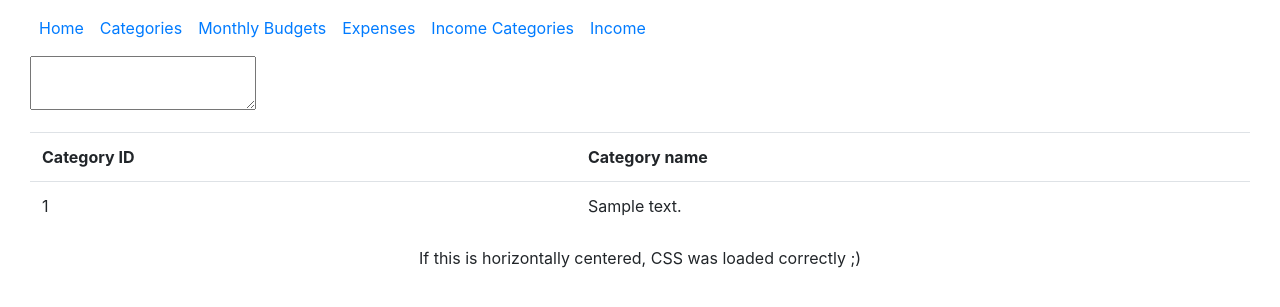
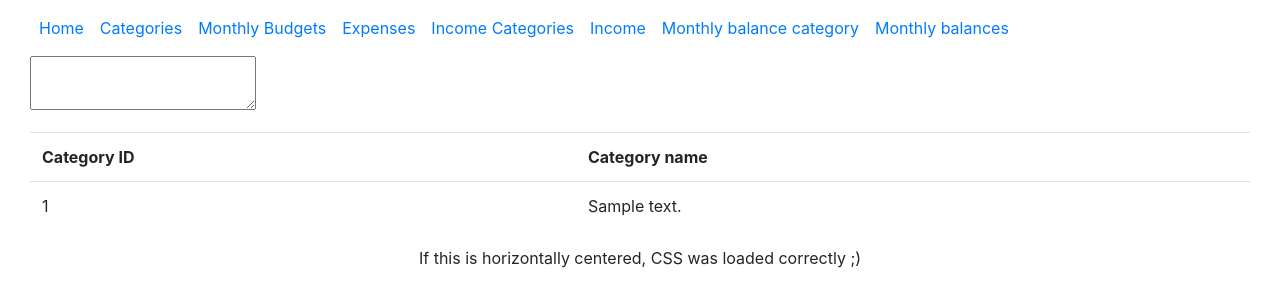
Before and after one commit to MicheleV/budgeteer, a Django app: template budgets/templates/income_categories.html in a window 1280 px wide. Shown: the top 307 px of the page. Run offline with Django 3.2, Linux system fonts and the light colour scheme; the template is opened without the code that fills it: most values are stand-ins (such as "Sample title", 1, 10 or a date in 2020); form fields are guessed from the names that the template uses; some libraries are stand-ins or nearby versions.

Commit message:
Removes duplicate code from templates

```diff
--- a/budgeteer/urls.py
+++ b/budgeteer/urls.py
@@ -48,7 +48,8 @@ urlpatterns = [
          name='monthly_balance_categories'),
     path('new_monthly_balance_category', views.monthly_balance_categories_page,
          name='new_monthly_balance_category'),
-    path('monthly_balances', views.monthly_balances_page, name='monthly_balances'),
+    path('monthly_balances', views.monthly_balances_page,
+         name='monthly_balances'),
     path('new_monthly_balance', views.monthly_balances_page,
          name='new_monthly_balance'),
     path('api/', views.api_categories)
--- /dev/null
+++ b/budgets/templates/category_common.html
@@ -0,0 +1,38 @@
+{% extends 'base.html' %}
+
+{% block content %}
+<div class="container-fluid">
+  <div class="row">
+    <div class="col-md-12">
+      <div>
+        <form method="POST" action="{% block action %}{% endblock %}">
+          <div class="form-group">
+            {{ form.text }}
+          </div>
+          {% if errors %}
+              <div>{{ errors }}</div>
+          {% endif %}
+          {% csrf_token %}
+        </form>
+
+      <div class="table-responsive-md">
+        <table class="table" id="id_categories">
+          <tr>
+            <th>Category ID</th>
+            <th>Category name</th>
+          </tr>
+          {% for category in categories %}
+            <tr>
+              <td>{{ forloop.counter }}</td>
+              <td>{{ category.text }}</td>
+            </tr>
+          {% endfor %}
+        </table>
+      </div>
+
+    </div>
+  </div>
+</div>
+</div>
+
+{% endblock %}
--- a/budgets/templates/income_categories.html
+++ b/budgets/templates/income_categories.html
@@ -1,40 +1,5 @@
-{% extends 'base.html' %}
+{% extends 'category_common.html' %}
 
 {% block title %}Income Categories{% endblock %}
 
-{% block content %}
-<div class="container-fluid">
-  <div class="row">
-    <div class="col-md-12">
-      <div>
-        <form method="POST" action="{% url 'new_income_category' %}">
-          <div class="form-group">
-            {{ form.text }}
-          </div>
-          {% if errors %}
-              <div>{{ errors }}</div>
-          {% endif %}
-          {% csrf_token %}
-        </form>
-
-      <div class="table-responsive-md">
-        <table class="table" id="id_categories">
-          <tr>
-            <th>Category ID</th>
-            <th>Category name</th>
-          </tr>
-          {% for category in categories %}
-            <tr>
-              <td>{{ forloop.counter }}</td>
-              <td>{{ category.text }}</td>
-            </tr>
-          {% endfor %}
-        </table>
-      </div>
-
-    </div>
-    </div>
-  </div>
-</div>
-
-{% endblock %}
+{% block action %}{% url 'new_income_category' %}{% endblock %}
--- /dev/null
+++ b/budgets/templates/monthly_balance_categories.html
@@ -0,0 +1,5 @@
+{% extends 'category_common.html' %}
+
+{% block title %}Monthly Balance Categories{% endblock %}
+
+{% block action %}{% url 'new_monthly_balance_category' %}{% endblock %}
--- a/budgets/templates/navbar.html
+++ b/budgets/templates/navbar.html
@@ -21,6 +21,12 @@
       <li class="nav-item">
         <a class="nav-link" href="{% url 'incomes' %}">Income </a>
       </li>
+      <li class="nav-item">
+        <a class="nav-link" href="{% url 'monthly_balance_categories' %}">Monthly balance category </a>
+      </li>
+      <li class="nav-item">
+        <a class="nav-link" href="{% url 'monthly_balances' %}">Monthly balances</a>
+      </li>
     </ul>
   </div>
 
```
Also changed, not shown: budgets/templates/categories.html (+2 -37 lines).
